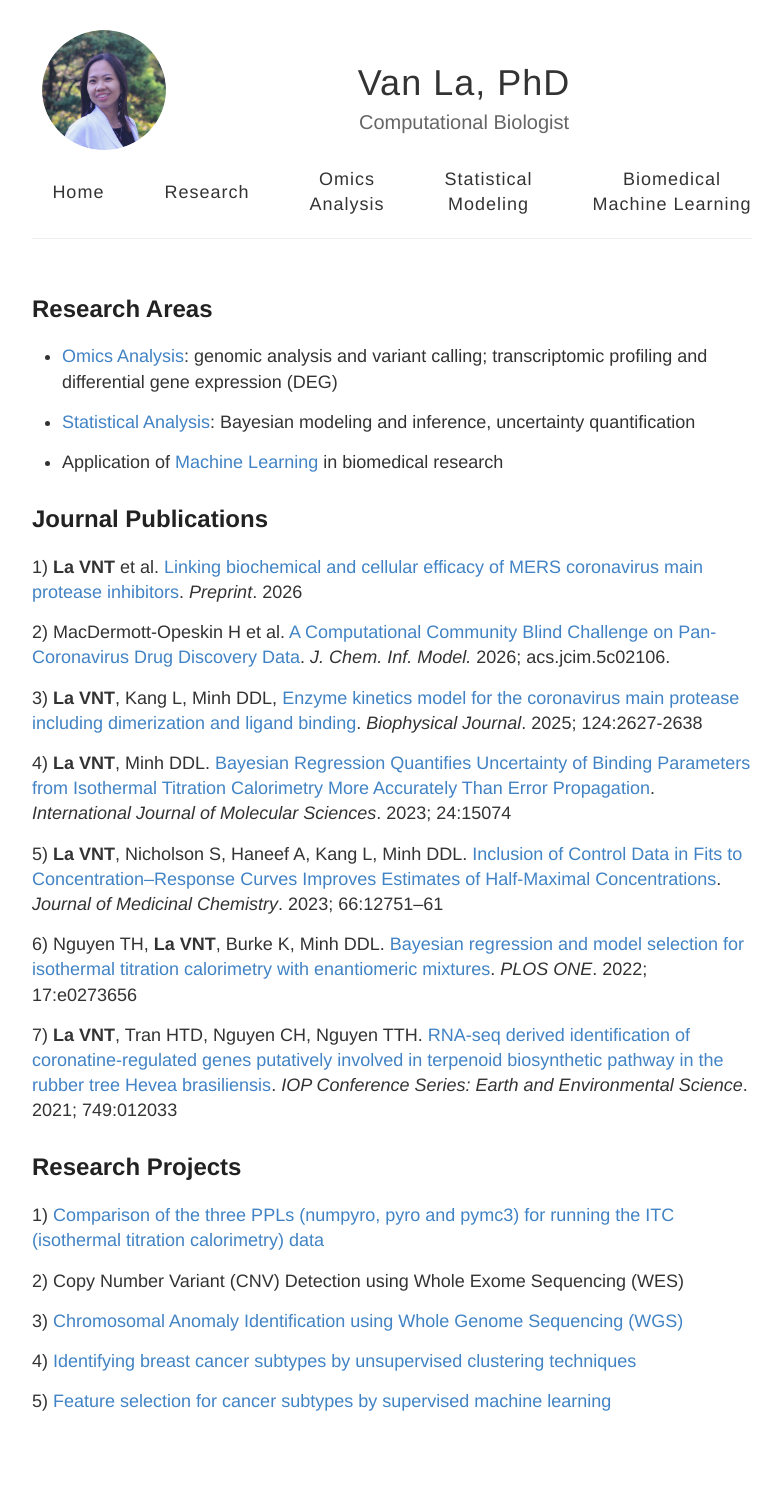
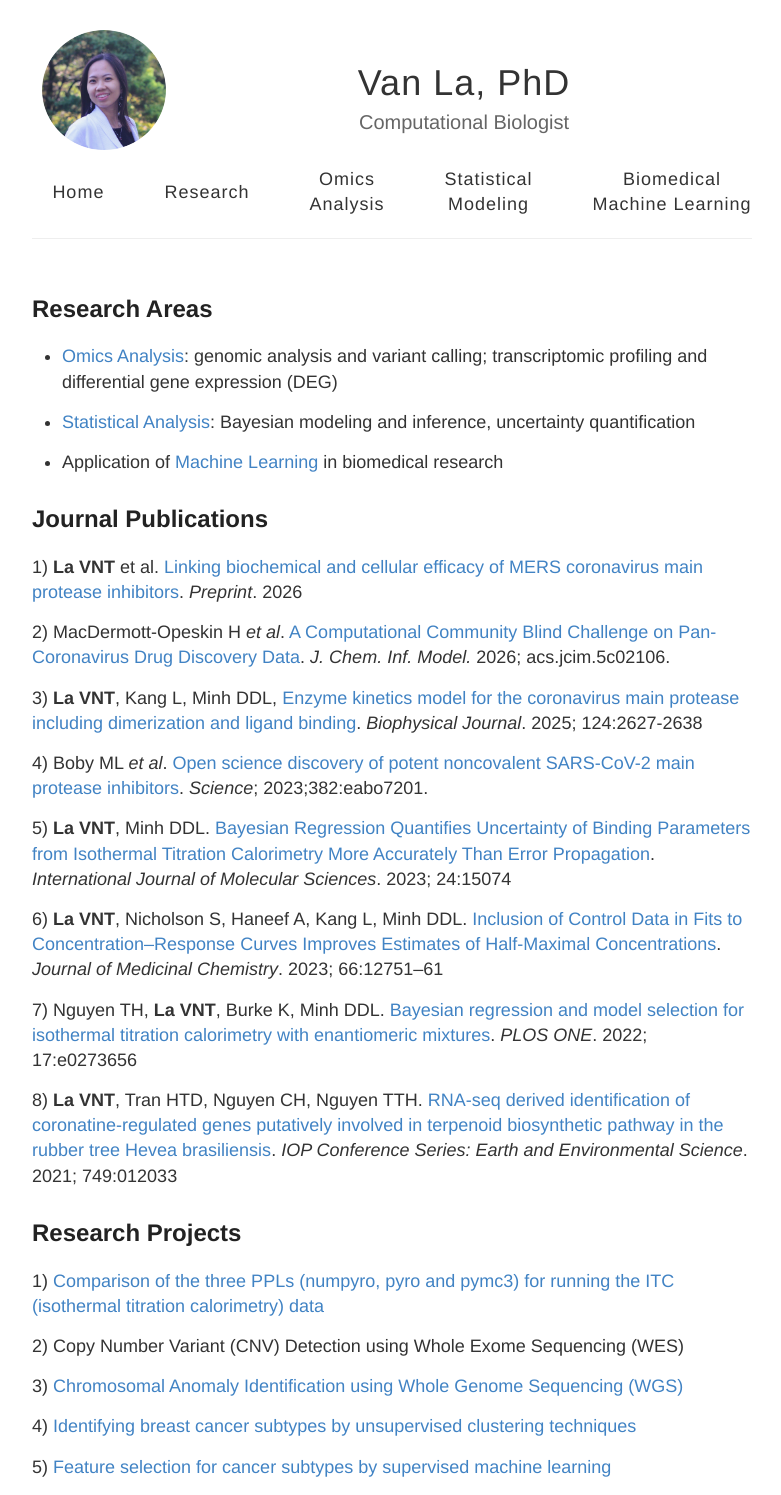
Before and after one commit to vanngocthuyla/vanngocthuyla.github.io, a Jekyll site: the page built from _pages/research.md, in a window 1280 px wide. Shown: the whole page, without its empty margins (248-1029 px from the left). Built offline with Jekyll 4.4.1, drawn with Linux system fonts in a browser that asks for light colours; before the commit the page ends 1429 px from its top, so only the background shows below that.

Commit message:
Update research.md

```diff
--- a/_pages/research.md
+++ b/_pages/research.md
@@ -18,20 +18,23 @@ permalink: /research
 
 1) **La VNT** et al. [Linking biochemical and cellular efficacy of MERS coronavirus main protease inhibitors](https://www.biorxiv.org/content/10.64898/2026.02.20.707097v1). _Preprint_. 2026
 
-2) MacDermott-Opeskin H et al. [A Computational Community Blind Challenge on Pan-Coronavirus Drug Discovery Data](https://pubs.acs.org/doi/10.1021/acs.jcim.5c02106). _J. Chem. Inf. Model._ 2026; acs.jcim.5c02106.
+2) MacDermott-Opeskin H _et al_. [A Computational Community Blind Challenge on Pan-Coronavirus Drug Discovery Data](https://pubs.acs.org/doi/10.1021/acs.jcim.5c02106). _J. Chem. Inf. Model._ 2026; acs.jcim.5c02106.
 
 3) **La VNT**, Kang L, Minh DDL, [Enzyme kinetics model for the coronavirus main protease including dimerization and ligand binding](https://pubmed.ncbi.nlm.nih.gov/40618193/). _Biophysical Journal_. 2025; 124:2627-2638
 
-4) **La VNT**, Minh DDL. [Bayesian Regression Quantifies Uncertainty of Binding Parameters from Isothermal Titration
+4) Boby ML _et al_. [Open science discovery of potent noncovalent SARS-CoV-2 main protease inhibitors](https://doi.org/10.1126/science.abo7201). _Science_; 2023;382:eabo7201.
+
+
+5) **La VNT**, Minh DDL. [Bayesian Regression Quantifies Uncertainty of Binding Parameters from Isothermal Titration
 Calorimetry More Accurately Than Error Propagation](https://www.mdpi.com/1422-0067/24/20/15074). _International Journal of Molecular Sciences_. 2023; 24:15074
 
-5) **La VNT**, Nicholson S, Haneef A, Kang L, Minh DDL. [Inclusion of Control Data in Fits to Concentration–Response Curves
+6) **La VNT**, Nicholson S, Haneef A, Kang L, Minh DDL. [Inclusion of Control Data in Fits to Concentration–Response Curves
 Improves Estimates of Half-Maximal Concentrations](https://pubs.acs.org/doi/10.1021/acs.jmedchem.3c00107). _Journal of Medicinal Chemistry_. 2023; 66:12751–61
 
-6) Nguyen TH, **La VNT**, Burke K, Minh DDL. [Bayesian regression and model selection for isothermal titration calorimetry
+7) Nguyen TH, **La VNT**, Burke K, Minh DDL. [Bayesian regression and model selection for isothermal titration calorimetry
 with enantiomeric mixtures](https://journals.plos.org/plosone/article?id=10.1371/journal.pone.0273656). _PLOS ONE_. 2022; 17:e0273656
 
-7) **La VNT**, Tran HTD, Nguyen CH, Nguyen TTH. [RNA-seq derived identification of coronatine-regulated genes putatively
+8) **La VNT**, Tran HTD, Nguyen CH, Nguyen TTH. [RNA-seq derived identification of coronatine-regulated genes putatively
 involved in terpenoid biosynthetic pathway in the rubber tree Hevea brasiliensis](https://iopscience.iop.org/article/10.1088/1755-1315/749/1/012033). _IOP Conference Series: Earth and Environmental Science_. 2021; 749:012033
 
 ## Research Projects
```
